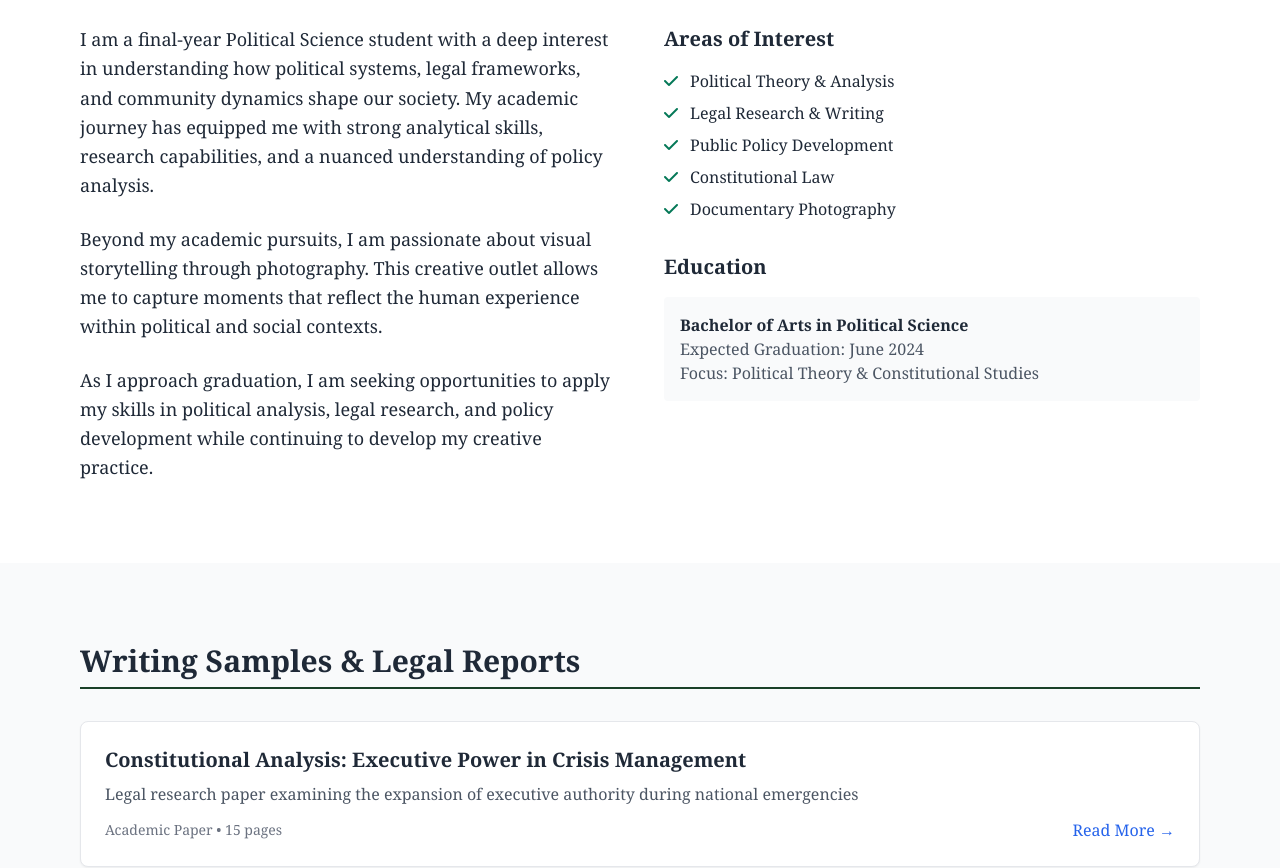
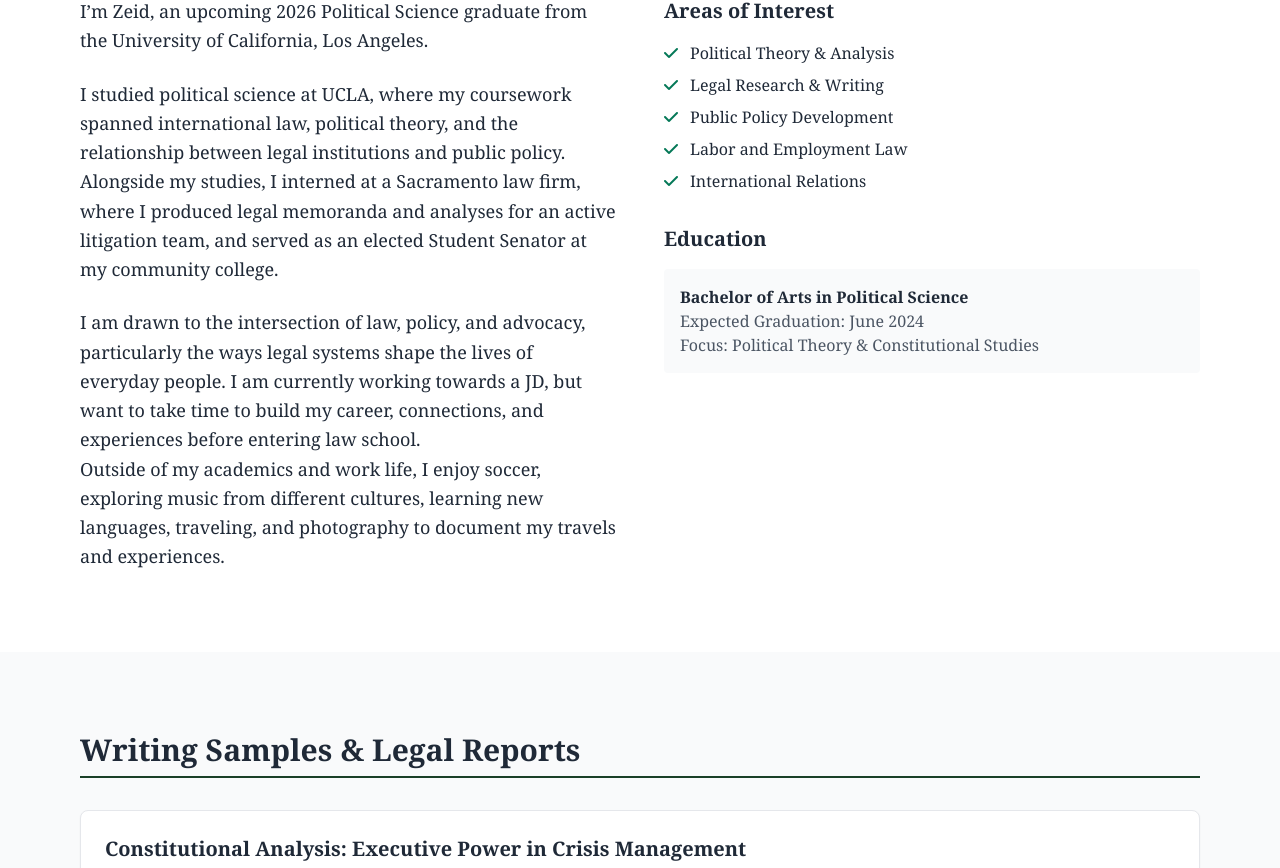
Before and after one commit to anthonybsharah/anthonybsharah.github.io, a plain HTML site: page index.html in a window 1280 px wide. Shown: the part 643-1511 px from the top of the page. Drawn offline with nearby package versions, Linux system fonts and the light colour scheme.

Commit message:
Update index.html

```diff
--- a/index.html
+++ b/index.html
@@ -3,7 +3,7 @@
 <head>
     <meta charset="UTF-8">
     <meta name="viewport" content="width=device-width, initial-scale=1.0">
-    <title>Zeid Bsharah - Policy & Legal Research | Aspiring Attorney </title>
+    <title>Zeid Bsharah </title>
     <link href="https://cdn.jsdelivr.net/npm/tailwindcss@2.2.19/dist/tailwind.min.css" rel="stylesheet">
     <link href="https://cdnjs.cloudflare.com/ajax/libs/font-awesome/6.0.0/css/all.min.css" rel="stylesheet">
     <style>
@@ -57,10 +57,9 @@
     <header class="bg-white py-20">
         <div class="max-w-6xl mx-auto px-4 text-center">
             <h1 class="text-5xl font-bold mb-4">Zeid Bsharah</h1>
-            <p class="text-xl text-gray-600 mb-8">Political Science Student</p>
+            <p class="text-xl text-gray-600 mb-8">Policy & Legal Research | Political Science</p>
             <p class="text-lg text-gray-700 max-w-3xl mx-auto mb-8">
-                Graduating in three months with a passion for political analysis, legal research, and visual storytelling.
-                Exploring the intersection of policy, law, and community through academic writing and photography.
+                UCLA Political Science graduate with a background in legal research, policy analysis, and legislative advocacy.
             </p>
             <div class="flex justify-center space-x-4">
                 <a href="#writing" class="bg-gray-900 text-white px-6 py-3 rounded hover:bg-gray-800 transition">View My Work</a>
@@ -76,18 +75,20 @@
             <div class="grid md:grid-cols-2 gap-12">
                 <div>
                     <p class="text-lg leading-relaxed mb-6">
-                        I am a final-year Political Science student with a deep interest in understanding how political systems,
-                        legal frameworks, and community dynamics shape our society. My academic journey has equipped me with
-                        strong analytical skills, research capabilities, and a nuanced understanding of policy analysis.
+                        I’m Zeid, an upcoming 2026 Political Science graduate from the University of California, Los Angeles.
                     </p>
                     <p class="text-lg leading-relaxed mb-6">
-                        Beyond my academic pursuits, I am passionate about visual storytelling through photography.
-                        This creative outlet allows me to capture moments that reflect the human experience within political
-                        and social contexts.
+                        I studied political science at UCLA, where my coursework spanned international law, political theory, and the relationship between legal institutions and public policy.
+                        Alongside my studies, I interned at a Sacramento law firm, where I produced legal memoranda and analyses for an active litigation team,
+                        and served as an elected Student Senator at my community college.
                     </p>
                     <p class="text-lg leading-relaxed">
-                        As I approach graduation, I am seeking opportunities to apply my skills in political analysis,
-                        legal research, and policy development while continuing to develop my creative practice.
+                        I am drawn to the intersection of law, policy, and advocacy, particularly the ways legal systems shape the lives of everyday people.
+                        I am currently working towards a JD, but want to take time to build my career, connections, and experiences before entering law school.
+                    </p>
+                    <p class="text-lg leading-relaxed">
+                        Outside of my academics and work life, I enjoy soccer, exploring music from different cultures,
+                        learning new languages, traveling, and photography to document my travels and experiences.
                     </p>
                 </div>
                 <div>
@@ -96,8 +97,8 @@
                         <li class="flex items-center"><i class="fas fa-check text-green-700 mr-3"></i> Political Theory & Analysis</li>
                         <li class="flex items-center"><i class="fas fa-check text-green-700 mr-3"></i> Legal Research & Writing</li>
                         <li class="flex items-center"><i class="fas fa-check text-green-700 mr-3"></i> Public Policy Development</li>
-                        <li class="flex items-center"><i class="fas fa-check text-green-700 mr-3"></i> Constitutional Law</li>
-                        <li class="flex items-center"><i class="fas fa-check text-green-700 mr-3"></i> Documentary Photography</li>
+                        <li class="flex items-center"><i class="fas fa-check text-green-700 mr-3"></i> Labor and Employment Law</li>
+                        <li class="flex items-center"><i class="fas fa-check text-green-700 mr-3"></i> International Relations</li>
                     </ul>
                     <h3 class="text-xl font-semibold mb-4">Education</h3>
                     <div class="bg-gray-50 p-4 rounded">
```
